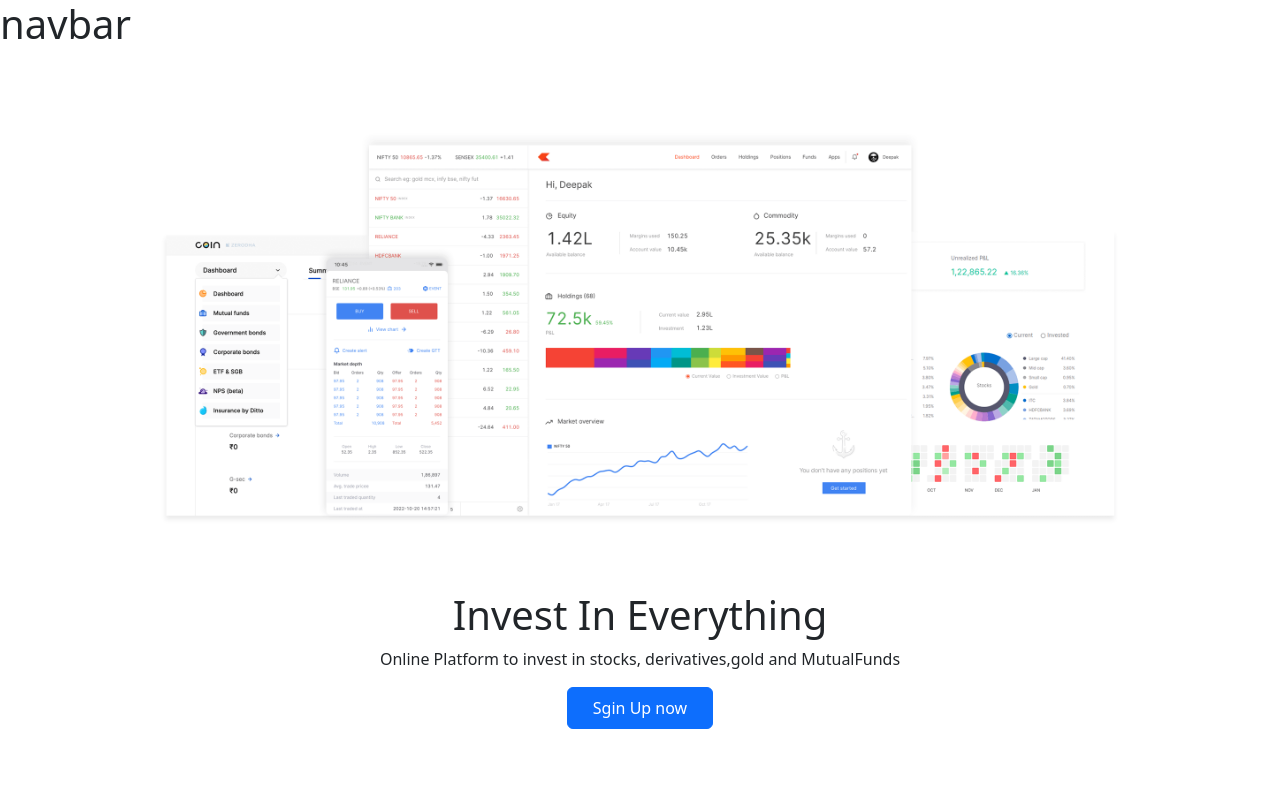
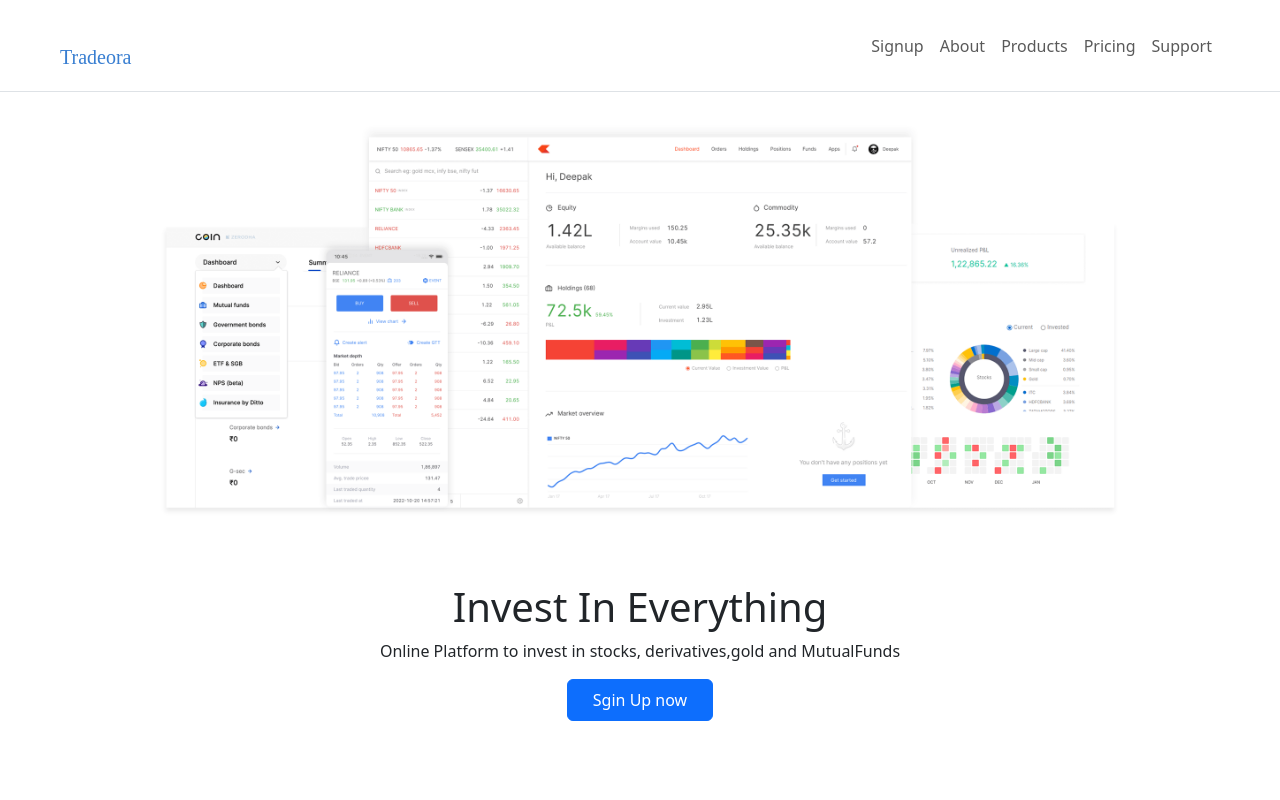
Before and after one commit to amitadhikarieditor-rgb/tradeora, a React (Create React App) app in the folder frontend/: page / in a window 1280 px wide. Shown: the top 800 px of the page. Built offline with nearby package versions, Linux system fonts and the light colour scheme.

Commit message:
added the openAccount and navbar component

```diff
--- a/frontend/public/index.html
+++ b/frontend/public/index.html
@@ -8,7 +8,7 @@
 
     <link rel="manifest" href="%PUBLIC_URL%/manifest.json" />
 
-    <title>React App</title>
+    <title>Tradeora</title>
   </head>
   <body>
     <noscript>You need to enable JavaScript to run this app.</noscript>
--- a/frontend/src/index.jsx
+++ b/frontend/src/index.jsx
@@ -4,6 +4,7 @@
 import HomePage from './landing_page/home/Home';
 import 'bootstrap/dist/css/bootstrap.min.css';
 import '@fortawesome/fontawesome-free/css/all.min.css';
+import "bootstrap/dist/js/bootstrap.bundle.min.js";
 // import Pricing from './landing_page/home/Pricing';
 
 
--- a/frontend/src/landing_page/Navbar.jsx
+++ b/frontend/src/landing_page/Navbar.jsx
@@ -1,11 +1,51 @@
-import React from 'react';
+import React from "react";
 
 function Navbar() {
-    return (
-        <h1>
-            navbar
-        </h1>
-    );
+  return (
+    <nav className="navbar navbar-expand-lg fixed-top bg-white border-bottom">
+      <div className="container-fluid mx-5">
+        <a className="navbar-brand p-0" href="/">
+          <img
+            src="/media/logo.svg"
+            alt="Logo"
+            width="350"
+          />
+        </a>
+
+        <button
+          className="navbar-toggler"
+          type="button"
+          data-bs-toggle="collapse"
+          data-bs-target="#navbarMenu"
+          aria-controls="navbarMenu"
+          aria-expanded="false"
+          aria-label="Toggle navigation"
+        >
+          <span className="navbar-toggler-icon"></span>
+        </button>
+
+        <div className="collapse navbar-collapse" id="navbarMenu">
+          <ul className="navbar-nav ms-auto mb-2 mb-lg-0">
+            <li className="nav-item">
+              <a className="nav-link" href="/signup">Signup</a>
+            </li>
+            <li className="nav-item">
+              <a className="nav-link" href="/about">About</a>
+            </li>
+            <li className="nav-item">
+              <a className="nav-link" href="/products">Products</a>
+            </li>
+            <li className="nav-item">
+              <a className="nav-link" href="/pricing">Pricing</a>
+            </li>
+            <li className="nav-item">
+              <a className="nav-link" href="/support">Support</a>
+            </li>
+          </ul>
+        </div>
+      </div>
+    </nav>
+  );
 }
 
 export default Navbar;
--- a/frontend/src/landing_page/OpenAccount.jsx
+++ b/frontend/src/landing_page/OpenAccount.jsx
@@ -2,9 +2,15 @@
 
 function OpenAccount() {
     return (
-        <h1>
-            OpenAccount
-        </h1>
+
+        <div className='text-center mb-5'>
+             <h1>Open a Tradeora Account</h1>
+            <p>Mordern platform and Apps, ₹0 Investment, and flat ₹20 intraday and F&O Trades</p>
+            <button className='btn btn-primary p-2' style={{width:'14%'}}>Sgin Up now</button>
+
+        </div>
+
+
      );
 }
 
--- a/frontend/src/landing_page/home/Education.jsx
+++ b/frontend/src/landing_page/home/Education.jsx
@@ -1,6 +1,8 @@
 import React from 'react';
+import { useEffect } from 'react';
 
 function Education() {
+
     return (
        <div className='container'>
         <div className='row mb-5'>
--- a/frontend/src/landing_page/home/Home.jsx
+++ b/frontend/src/landing_page/home/Home.jsx
@@ -1,4 +1,4 @@
-import React from 'react';
+import React,{useEffect} from 'react';
 import Hero from './HomeHero';
 import Awards from './Awards';
 import Stats from './Stats';
@@ -9,7 +9,13 @@
 import Footer from '../footer';
 import Navbar from '../Navbar';
 
+
 function HomePage() {
+
+    useEffect(() => {
+      document.title = 'Welcome-Tradeora';
+    }, []);
+
     return (
         <>
             <Navbar />
--- a/frontend/src/landing_page/home/HomeHero.jsx
+++ b/frontend/src/landing_page/home/HomeHero.jsx
@@ -2,7 +2,7 @@
 
 function Hero() {
     return (
-        <div className='container text-center p-5'>
+        <div className='container text-center p-5 mt-5'>
             <div className='row '>
                 <img src='/media/homeHero.png'
                 alt="Tradeora homepage hero" className='mb-5'/>
```
Also changed, not shown: frontend/public/media/logo.svg.
